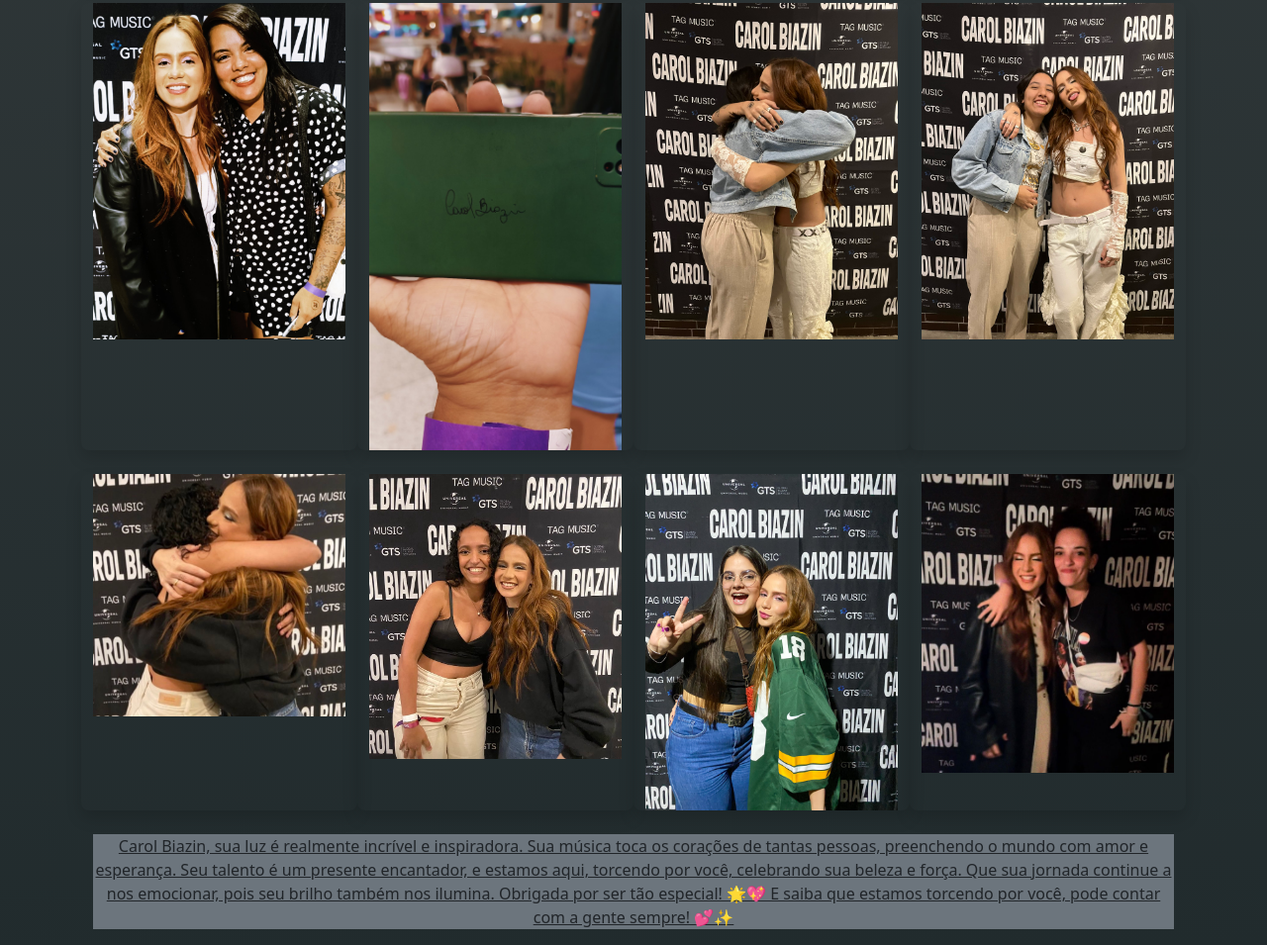
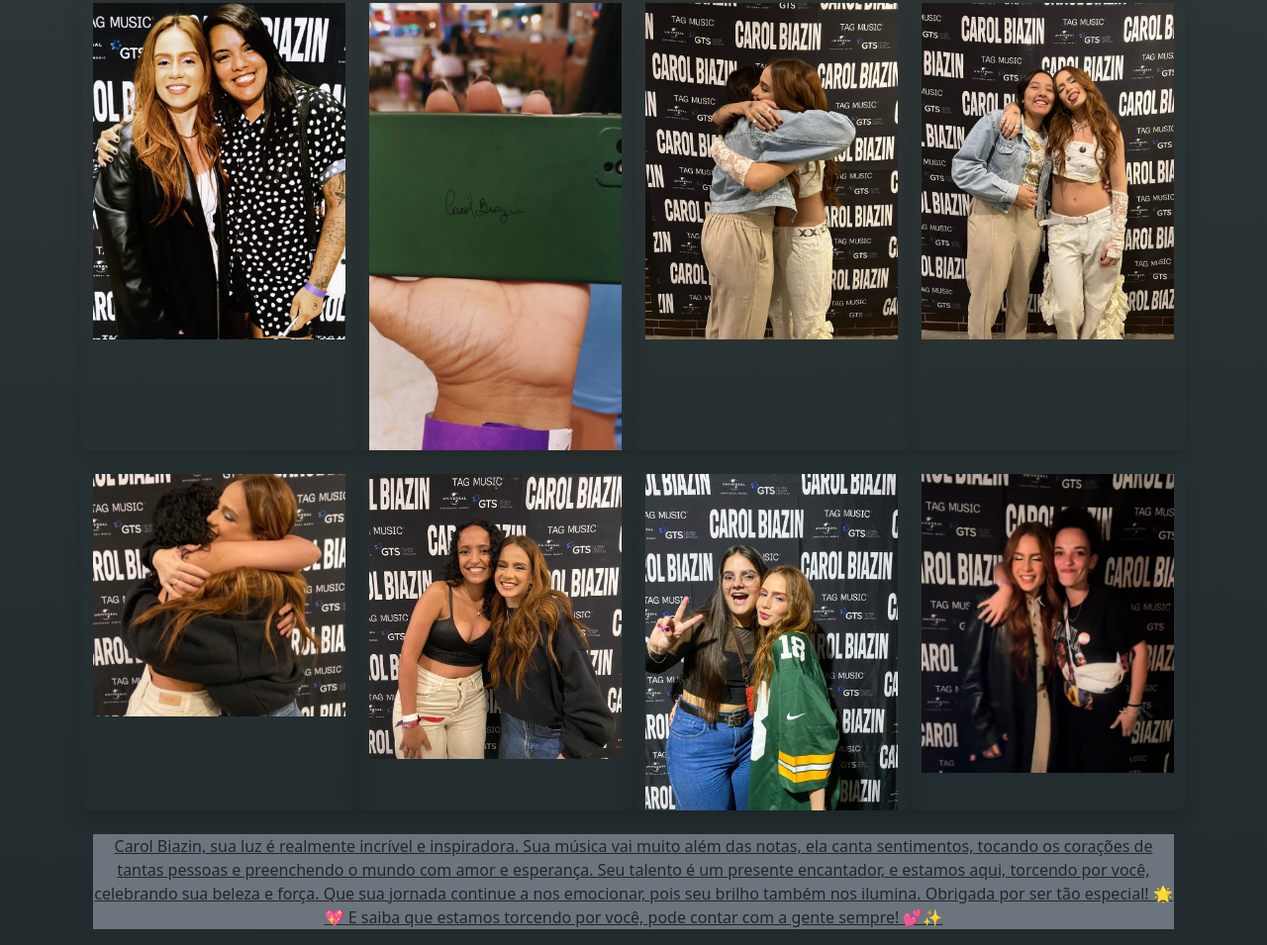
Before and after one commit to giih06/REVERSA_TOUR, a plain HTML site: page meetgreet.html in a window 1280 px wide. Shown: the part 4935-5890 px from the top of the page at 99% size. Drawn offline with nearby package versions, Linux system fonts and the light colour scheme.

Commit message:
mudei o texto

```diff
--- a/meetgreet.html
+++ b/meetgreet.html
@@ -155,7 +155,7 @@
         </div>
 
         <div class="agradecimento text-decoration-underline">
-            <p class="bg-secondary">Carol Biazin, sua luz é realmente incrível e inspiradora. Sua música toca os corações de tantas pessoas, preenchendo o mundo com amor e esperança. Seu talento é um presente encantador, e estamos aqui, torcendo por você, celebrando sua beleza e força. Que sua jornada continue a nos emocionar, pois seu brilho também nos ilumina. Obrigada por ser tão especial! 🌟💖 E saiba que estamos torcendo por você, pode contar com a gente sempre! 💕✨
+            <p class="bg-secondary">Carol Biazin, sua luz é realmente incrível e inspiradora. Sua música vai muito além das notas, ela canta sentimentos, tocando  os corações de tantas pessoas e preenchendo o mundo com amor e esperança. Seu talento é um presente encantador, e estamos aqui, torcendo por você, celebrando sua beleza e força. Que sua jornada continue a nos emocionar, pois seu brilho também nos ilumina. Obrigada por ser tão especial! 🌟💖 E saiba que estamos torcendo por você, pode contar com a gente sempre! 💕✨
             </p>
         </div>
     </div>
```
